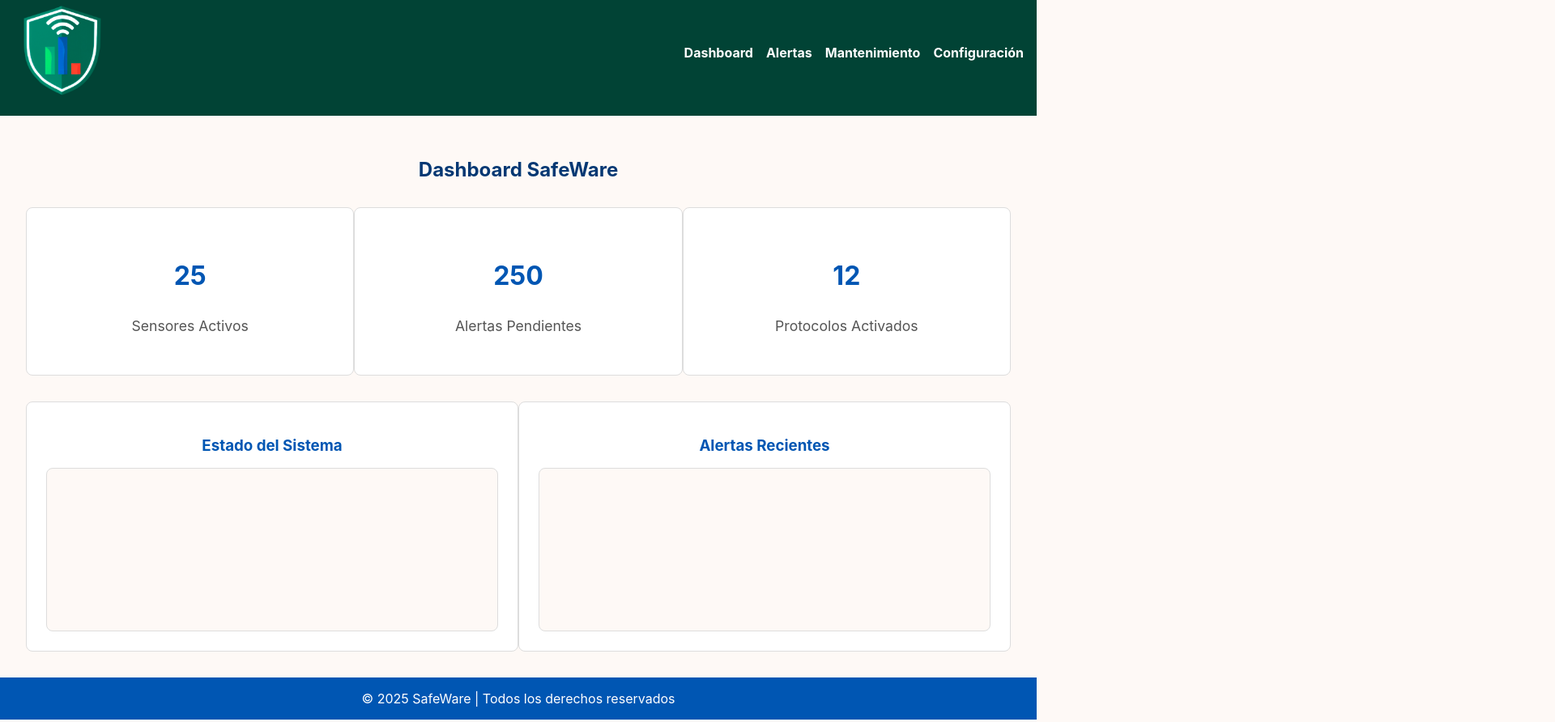
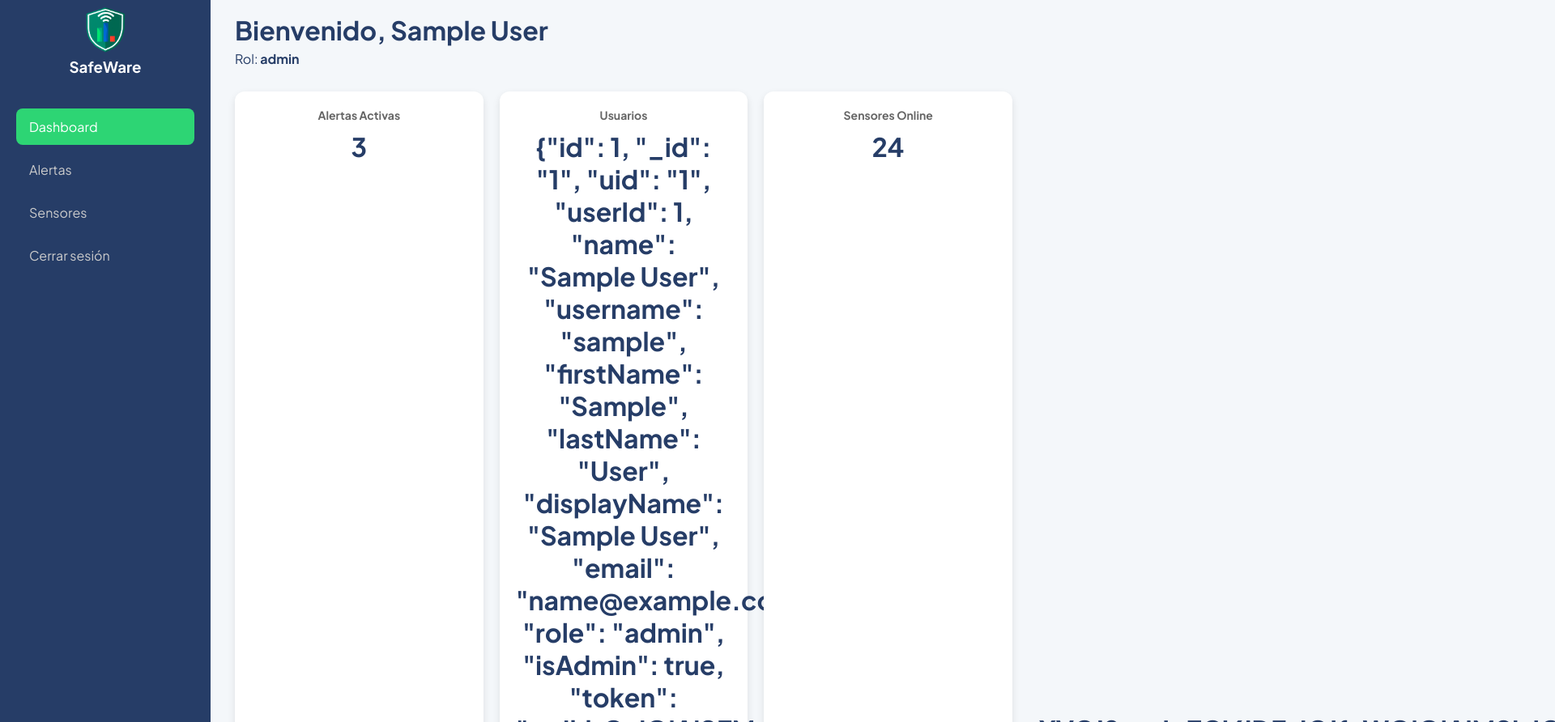
Before and after one commit to SafeWare-6969AC/SafeWare-Frontend, a plain HTML site: page views/dashb.html in a window 1280 px wide. Shown: the part 13-905 px from the top of the page at 81% size, 1920 px wide, since content can reach past the window. Drawn offline with Linux system fonts and the light colour scheme; sample sign-in values are in the browser's storage; a web font is replaced by a local one.

Commit message:
se agrego login, registro y primera vista de dashboard en version basica

```diff
--- /dev/null
+++ b/assets/scripts/dashboard.js
@@ -0,0 +1,58 @@
+// ../scripts/dashboard.js
+document.addEventListener('DOMContentLoaded', () => {
+  const userNameSpan = document.getElementById('user-name');
+  const userRoleStrong = document.getElementById('user-role');
+  const alertCountEl = document.getElementById('alert-count');
+  const userCountEl = document.getElementById('user-count');
+  const alertsContainer = document.getElementById('alerts-container');
+  const logoutLink = document.getElementById('logout');
+
+  // Recuperar sesión
+  const sessionRaw = localStorage.getItem('safeware_session');
+  if (!sessionRaw) {
+    // Si no hay sesión, volver al login
+    window.location.href = 'login.html';
+    return;
+  }
+
+  const session = JSON.parse(sessionRaw);
+
+  // Mostrar datos del usuario
+  if (userNameSpan) userNameSpan.textContent = session.name || session.username;
+  if (userRoleStrong) userRoleStrong.textContent = session.role || 'Usuario';
+
+  // Ejemplo: poblar métricas estáticas o desde localStorage
+  // En producción deberías consultar una API.
+  const dummyAlertCount = localStorage.getItem('safeware_alert_count') || 3;
+  const dummyUserCount = localStorage.getItem('safeware_user_count') || 12;
+
+  if (alertCountEl) alertCountEl.textContent = dummyAlertCount;
+  if (userCountEl) userCountEl.textContent = dummyUserCount;
+
+  // Ejemplo de últimas alertas (puedes reemplazar con datos reales)
+  const dummyAlerts = [
+    { id: 1, text: 'Sensor A: Temperatura elevada', time: '2025-11-04 18:12' },
+    { id: 2, text: 'Sensor B: Caída de señal', time: '2025-11-04 17:40' },
+    { id: 3, text: 'Sensor C: Movimiento detectado', time: '2025-11-04 16:22' }
+  ];
+
+  if (alertsContainer) {
+    alertsContainer.innerHTML = '';
+    dummyAlerts.forEach(a => {
+      const div = document.createElement('div');
+      div.className = 'alert-item';
+      div.innerHTML = `<strong>#${a.id}</strong> ${a.text} <small class="time">(${a.time})</small>`;
+      alertsContainer.appendChild(div);
+    });
+  }
+
+  // Logout: limpiar sesión y volver al login
+  if (logoutLink) {
+    logoutLink.addEventListener('click', (e) => {
+      e.preventDefault();
+      localStorage.removeItem('safeware_session');
+      // opcional: limpiar otras keys si fuera necesario
+      window.location.href = 'login.html';
+    });
+  }
+});
--- a/assets/styles/dashboard.css
+++ b/assets/styles/dashboard.css
@@ -1,134 +1,88 @@
-/* General Setup */
-:root {
-    --color-primary: #007bff;
-    --color-primary-dark: #0056b3;
-    --color-secondary: #2DD574;
-    --color-text-primary: #043873;
-    --color-text-secondary: #555;
-    --color-border: #ddd;
-    --color-bg-light: #FEF9F6;
-    --color-shadow-light: rgba(0, 0, 0, 0.1);
-    --color-shadow-strong: rgba(0, 0, 0, 0.2);
+.dashboard {
+    display: flex;
+    min-height: 100vh;
 }
 
-body {
-    font-family: 'Inter', sans-serif;
-    margin: 0;
-    background-color: var(--color-bg-light);
-    color: var(--color-text-primary);
+.sidebar {
+    width: 260px;
+    background: #263D67;
+    color: white;
+    padding: 20px;
 }
 
-/* Navbar */
-header {
-    background-color: #014335;
-    padding: 1rem;
+.sidebar .logo {
+    text-align: center;
+    margin-bottom: 40px;
 }
 
-nav {
-    display: flex;
-    justify-content: space-between;
-    align-items: center;
+.sidebar .logo img {
+    width: 60px;
 }
 
-nav .logo img {
-    width: 120px;
-    height: clamp(30px, 65px); /* tamaño fluido para el logo */
+.sidebar nav a {
+    display: block;
+    padding: 12px 16px;
+    color: #ccc;
+    margin: 8px 0;
+    border-radius: 8px;
+    transition: 0.3s;
 }
 
-.nav-links {
-    list-style: none;
-    display: flex;
-}
-
-.nav-links li {
-    margin-left: 1rem;
-}
-
-.nav-links a {
-    text-decoration: none;
-    color: white;
-    font-weight: bold;
-    transition: color 0.3s;
-}
-
-.nav-links a:hover {
-    color: var(--color-secondary);
-}
-
-/* Main Dashboard */
-.dashboard {
-    padding: 2rem;
-}
-
-.dashboard h1 {
-    color: var(--color-text-primary);
-    text-align: center;
-    margin-bottom: 2rem;
-}
-
-.stats {
-    display: flex;
-    justify-content: space-around;
-    margin-bottom: 2rem;
-}
-
-.stat-card {
-    background-color: white;
-    padding: 2rem;
-    border-radius: 8px;
-    box-shadow: var(--color-shadow-light);
-    width: 30%;
-    text-align: center;
-    border: 1px solid var(--color-border);
-}
-
-.stat-card h3 {
-    font-size: 2rem;
-    color: var(--color-primary-dark);
-}
-
-.stat-card p {
-    font-size: 1.1rem;
-    color: var(--color-text-secondary);
-}
-
-/* Chart Section */
-.charts {
-    display: flex;
-    justify-content: space-between;
-}
-
-.chart-card {
-    background-color: white;
-    padding: 1.5rem;
-    border-radius: 8px;
-    box-shadow: var(--color-shadow-light);
-    width: 48%;
-    text-align: center;
-    border: 1px solid var(--color-border);
-}
-
-.chart-card h3 {
-    margin-bottom: 1rem;
-    color: var(--color-primary-dark);
-}
-
-.chart {
-    background-color: var(--color-bg-light);
-    height: 200px;
-    border: 1px solid var(--color-border);
-    border-radius: 8px;
-}
-
-/* Footer */
-footer {
-    text-align: center;
-    padding: 1rem;
-    background-color: var(--color-primary-dark);
+.sidebar nav a:hover, .sidebar nav a.active {
+    background: #2DD574;
     color: white;
 }
 
-footer p {
-    margin: 0;
-    font-size: 1rem;
+.main-content {
+    flex: 1;
+    padding: 30px;
+    background: #f4f7fa;
 }
+
+header h1 {
+    color: #263D67;
+    margin-bottom: 5px;
+}
+
+.cards {
+    display: grid;
+    grid-template-columns: repeat(auto-fit, minmax(220px, 1fr));
+    gap: 20px;
+    margin: 30px 0;
+}
+
+.card {
+    background: white;
+    padding: 20px;
+    border-radius: 12px;
+    box-shadow: 0 4px 10px rgba(0,0,0,0.1);
+    text-align: center;
+}
+
+.card h3 {
+    color: #666;
+    font-size: 14px;
+    margin-bottom: 10px;
+}
+
+.card p {
+    font-size: 32px;
+    font-weight: 700;
+    color: #263D67;
+}
+
+.alerts-list h2 {
+    margin-bottom: 20px;
+    color: #263D67;
+}
+
+.alert {
+    background: white;
+    padding: 15px;
+    border-radius: 8px;
+    margin-bottom: 10px;
+    border-left: 5px solid #ccc;
+}
+
+.alert.critica { border-color: #e74c3c; }
+.alert.alta { border-color: #e67e22; }
--- /dev/null
+++ b/assets/styles/global.css
@@ -0,0 +1,7 @@
+* { margin: 0; padding: 0; box-sizing: border-box; }
+body {
+    font-family: 'Plus Jakarta Sans', sans-serif;
+    background: #f4f7fa;
+    color: #263D67;
+}
+a { text-decoration: none; color: #2DD574; }
--- a/views/dashb.html
+++ b/views/dashb.html
@@ -1,77 +1,57 @@
 <!DOCTYPE html>
 <html lang="es">
 <head>
-    <link rel="icon" href="../assets/img/logo.png" type="image/x-icon">
     <meta charset="UTF-8">
     <meta name="viewport" content="width=device-width, initial-scale=1.0">
     <title>SafeWare - Dashboard</title>
-    <meta name="author" content="TheAnalytics">
-
-        <!-- Fonts -->
-  <link rel="preconnect" href="https://fonts.googleapis.com">
-  <link rel="preconnect" href="https://fonts.gstatic.com" crossorigin>
-  <link href="https://fonts.googleapis.com/css2?family=MuseoModerno:wght@400;500;600;700&display=swap" rel="stylesheet">
-  <link href="https://fonts.googleapis.com/css2?family=Plus+Jakarta+Sans:ital,wght@0,200..800;1,200..800&display=swap"
-    rel="stylesheet">
-  <link href="https://fonts.googleapis.com/icon?family=Material+Icons" rel="stylesheet">
-    <!-- Styles  -->
+    <link rel="icon" href="../assets/img/logo.png">
+    <link href="https://fonts.googleapis.com/css2?family=MuseoModerno:wght@400;500;600;700&family=Plus+Jakarta+Sans:wght@400;500;600;700&display=swap" rel="stylesheet">
     <link rel="stylesheet" href="../assets/styles/dashboard.css">
+    <link rel="stylesheet" href="../assets/styles/global.css">
 </head>
 <body>
-    <!-- Navbar -->
-    <header>
-        <nav>
+    <div class="dashboard">
+        <aside class="sidebar">
             <div class="logo">
-                <img src="../assets/img/logo.png" alt="SafeWare Logo">
+                <img src="../assets/img/logo.png" alt="Logo">
+                <h3>SafeWare</h3>
             </div>
-            <ul class="nav-links">
-                <li><a href="#">Dashboard</a></li>
-                <li><a href="#">Alertas</a></li>
-                <li><a href="#">Mantenimiento</a></li>
-                <li><a href="#">Configuración</a></li>
-            </ul>
-        </nav>
-    </header>
+            <nav>
+                <a href="#" class="active"><span>Dashboard</span></a>
+                <a href="#"><span>Alertas</span></a>
+                <a href="#"><span>Sensores</span></a>
+                <a href="login.html" id="logout"><span>Cerrar sesión</span></a>
+            </nav>
+        </aside>
 
-    <!-- Main Dashboard -->
-    <main>
-        <section class="dashboard">
-            <h1>Dashboard SafeWare</h1>
-            <div class="stats">
-                <div class="stat-card">
-                    <h3>25</h3>
-                    <p>Sensores Activos</p>
+        <main class="main-content">
+            <header>
+                <h1>Bienvenido, <span id="user-name"></span></h1>
+                <p>Rol: <strong id="user-role"></strong></p>
+            </header>
+
+            <section class="cards">
+                <div class="card">
+                    <h3>Alertas Activas</h3>
+                    <p id="alert-count">0</p>
                 </div>
-                <div class="stat-card">
-                    <h3>250</h3>
-                    <p>Alertas Pendientes</p>
+                <div class="card">
+                    <h3>Usuarios</h3>
+                    <p id="user-count">0</p>
                 </div>
-                <div class="stat-card">
-                    <h3>12</h3>
-                    <p>Protocolos Activados</p>
+                <div class="card">
+                    <h3>Sensores Online</h3>
+                    <p>24</p>
                 </div>
-            </div>
+            </section>
 
-            <div class="charts">
-                <div class="chart-card">
-                    <h3>Estado del Sistema</h3>
-                    <div class="chart">
-                        <!-- Graph or gauge here -->
-                    </div>
-                </div>
-                <div class="chart-card">
-                    <h3>Alertas Recientes</h3>
-                    <div class="chart">
-                        <!-- Recent alert list here -->
-                    </div>
-                </div>
-            </div>
-        </section>
-    </main>
+            <section class="alerts-list">
+                <h2>Últimas Alertas</h2>
+                <div id="alerts-container"></div>
+            </section>
+        </main>
+    </div>
 
-    <!-- Footer -->
-    <footer>
-        <p>&copy; 2025 SafeWare | Todos los derechos reservados</p>
-    </footer>
+    <script src="../assets/scripts/dashboard.js"></script>
 </body>
 </html>
```
Also changed, not shown: assets/scripts/login.js (added, +47 -0 lines), db.json (added, +25 -0 lines), index.html (+65 -29 lines), views/login.html (added, +40 -0 lines), views/register.html (added, +39 -0 lines), assets/styles/register.css (added).
